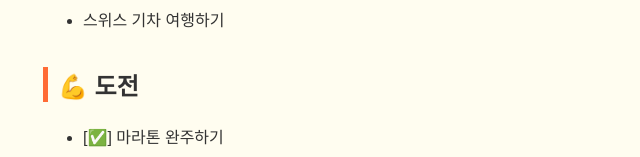
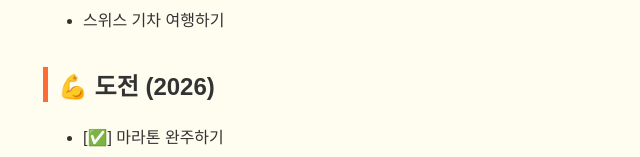
Before and after one commit to damdadaxx/my-bucketlist, a plain HTML site: page index.html in a window 1280 px wide. Shown: the part 317-474 px from the top of the page, without its empty margins (272-912 px from the left). Drawn offline with Linux system fonts and the light colour scheme.

Commit message:
도전 타이틀 년도 추가

```diff
--- a/index.html
+++ b/index.html
@@ -43,7 +43,7 @@
     <li>스위스 기차 여행하기</li>
   </ul>
 
-  <h2>💪 도전</h2>
+  <h2>💪 도전 (2026)</h2>
   <ul>
     <li>[✅] 마라톤 완주하기</li>
     <li>[✅] 워홀 가기</li>
```
